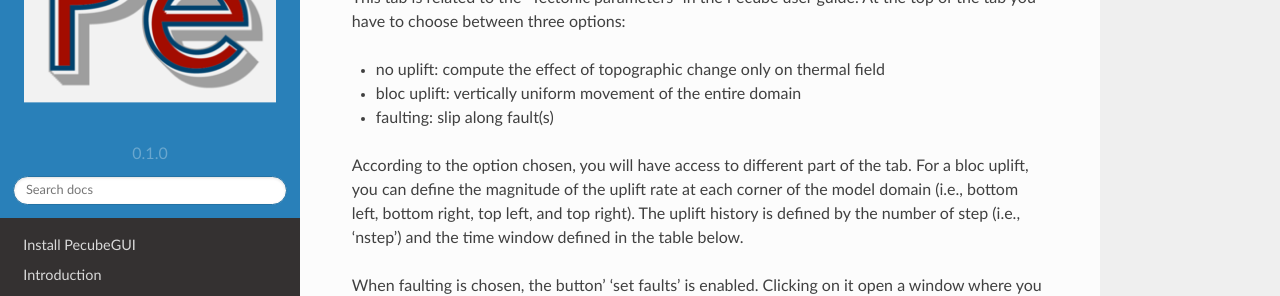
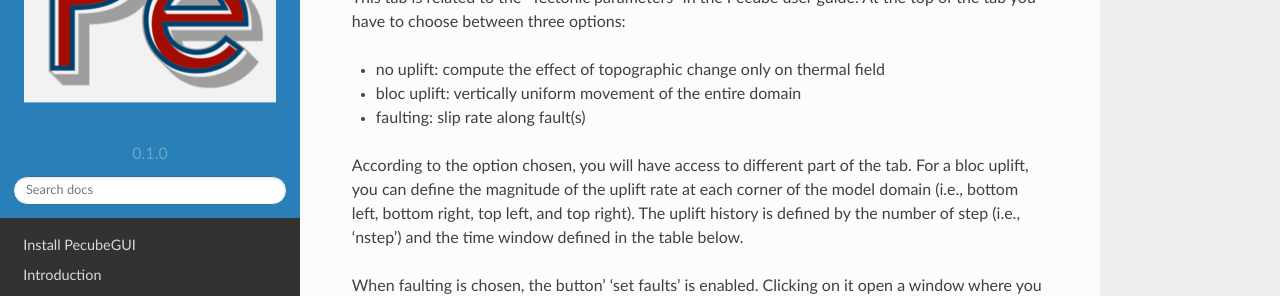
Before and after one commit to MBernAca/PecubeGUI_Doc, a Sphinx documentation site: the page built from docs/source/Usage.rst, in a window 1280 px wide and 900 px high, scrolled down 6518 px. Shown: the part 150-446 px from the top of the window. Built offline with Sphinx 7.4.7 and the Read the Docs theme 2.0.0, drawn with Linux system fonts in a browser that asks for light colours.

Commit message:
Update Usage.rst

```diff
--- a/docs/source/Usage.rst
+++ b/docs/source/Usage.rst
@@ -154,7 +154,7 @@ Tectonic tab
 
 * no uplift: compute the effect of topographic change only on thermal field
 * bloc uplift: vertically uniform movement of the entire domain
-* faulting: slip along fault(s)
+* faulting: slip rate along fault(s)
 
 | According to the option chosen, you will have access to different part of the tab. For a bloc uplift, you can define the magnitude of the uplift rate at each corner of the model domain (i.e., bottom left, bottom right, top left, and top right). The uplift history is defined by the number of step (i.e., 'nstep') and the time window defined in the table below.
 
```
Also changed, not shown: other parts of docs/source/Usage.rst (+1 -1 lines).
